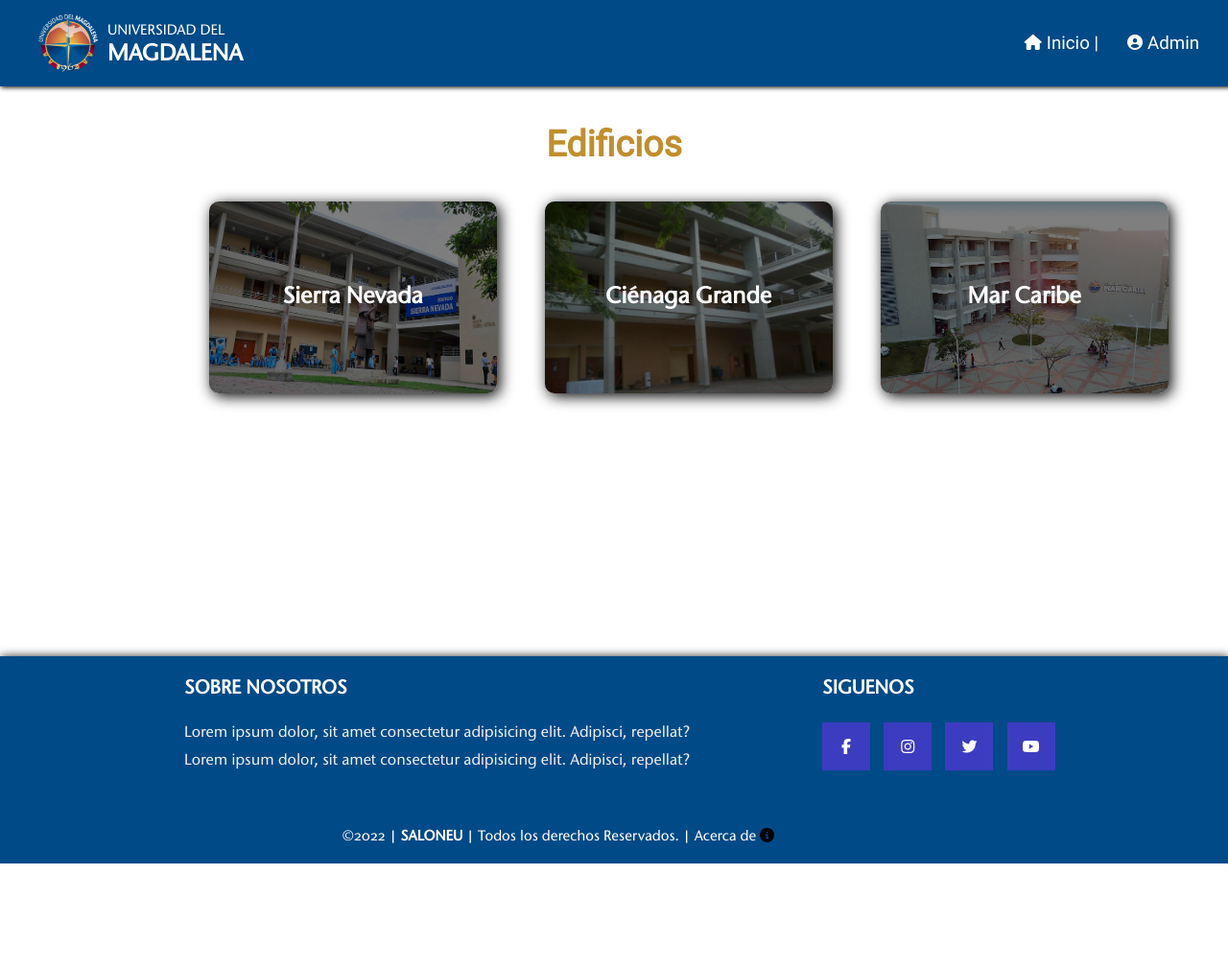
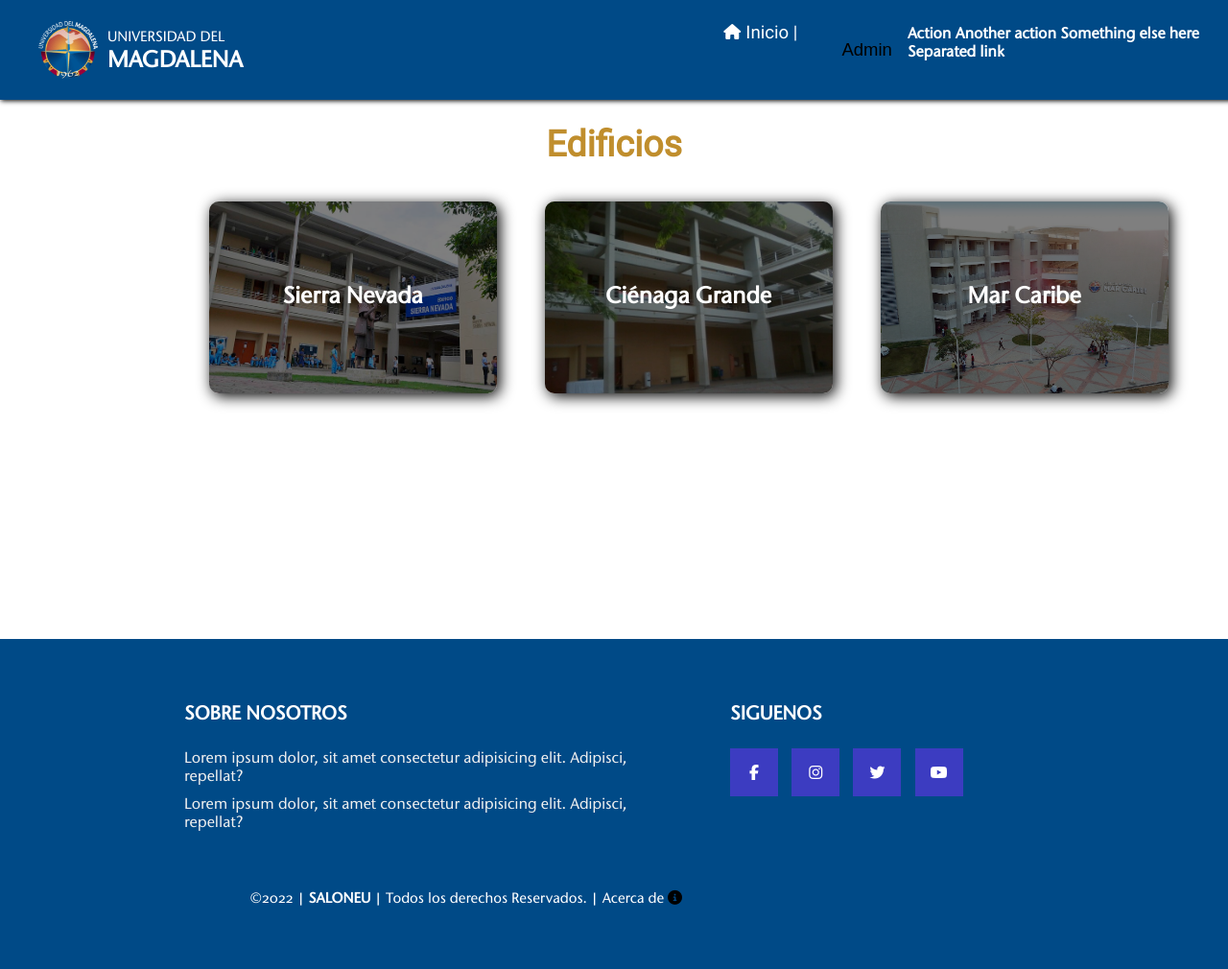
Before and after one commit to LukeSkybutter9/Proyecto-saloneU, a PHP site: page / in a window 1280 px wide. Shown: the whole page at 96% size. Before the commit the page ends 900 px from the top, so only its background shows below. Run offline with PHP 8.4, Linux system fonts and the light colour scheme; some libraries are stand-ins or nearby versions.

Commit message:
Cambios xd
Se arregló el footer, y construcción del botón en el header

```diff
--- a/css/footer.css
+++ b/css/footer.css
@@ -1,13 +1,16 @@
 /* ------------------------FOOTER----------------------*/
 
 footer{
-    overflow: hidden;
+   overflow: hidden;
     width: 100%;
+    bottom: 0;
+    display: flex;
     background-color: #004A87;
-    position: absolute;
-    bottom: 0;
+    justify-content: center;
+    align-items: center;
+    padding: 45px 0px;
     font-family: Stone Humanist SC;
-    box-shadow: 1px 1px 10px;
+
 }
 
 .grupo1{
--- a/css/header.css
+++ b/css/header.css
@@ -68,6 +68,17 @@
 .conteBotones:hover a{
     color:#c08e2d;
 }
+.conteBotones .boton{
+    background-color: #004A87;
+    padding: 16px;
+    font-size: 18.5px;
+    border: none;
+}
+.conteBotones .boton .links a{
+    display: block;
+    text-decoration: none;
+    padding: 13px;
+}
 /*++++++++++++++++++++++++++++++++++++++++++++++++++++++*/
 
 
--- a/css/style2.css
+++ b/css/style2.css
@@ -48,6 +48,7 @@
     grid-template-columns: repeat(auto-fit,350px);
     margin-top: 3%;
     margin-left: 17%;
+    margin-bottom: 20%;
 }
 
 
--- a/index.html
+++ b/index.html
@@ -54,8 +54,21 @@
                 </div>
 
                 <div class="conteBotones">
-                    <a href="" class="fa-solid fa-circle-user"><h3>Admin</h3></a>
+
+                  <button class="boton">
+                    Admin
+                  </button>
+
+                    <div class="links">
+                    <a href="#">Action</a>
+                    <a href="#">Another action</a>
+                    <a href="#">Something else here</a>
+                    <div class="dropdown-divider"></div>
+                    <a href="#">Separated link</a>
+                    </div>
+
                 </div>
+
             </nav>
         </div>
     </header>
```
